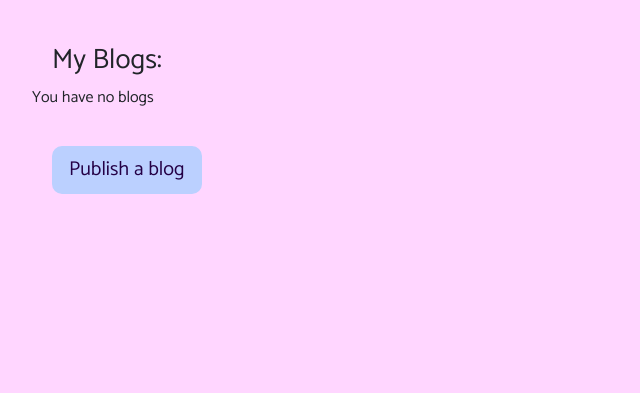
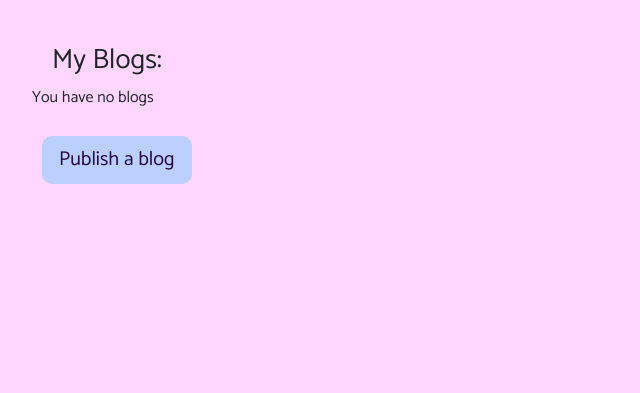
Before and after one commit to Mrst12/step-parents-unite, a Django app: page /my_blogs in a window 1280 px wide. Shown: the part 56-449 px from the top of the page, without its empty margins (0-640 px from the left). Run offline with Django 3.2, Linux system fonts and the light colour scheme; the visitor is signed in with stand-in values (Sample User, id 1); data that the repository does not hold is empty.

Commit message:
add a margin to the buttons on the manage blog page to seperate them out

```diff
--- a/static/css/style.css
+++ b/static/css/style.css
@@ -80,6 +80,9 @@ h1 {
     text-decoration: none;
 }
 
+.btn-lg {
+    margin: 10px;
+}
 /*blog page */
 .author {
     color: #240046;
```
